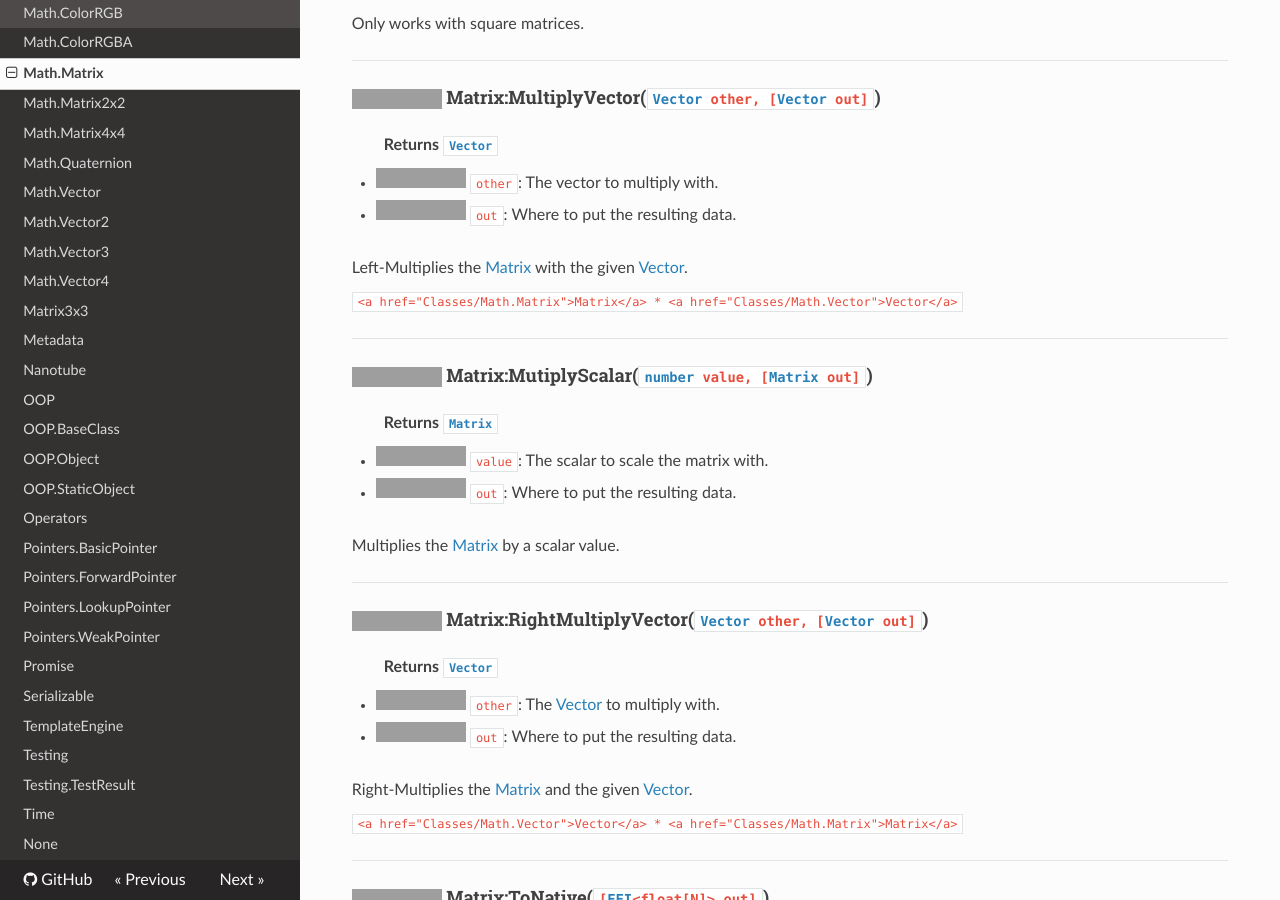
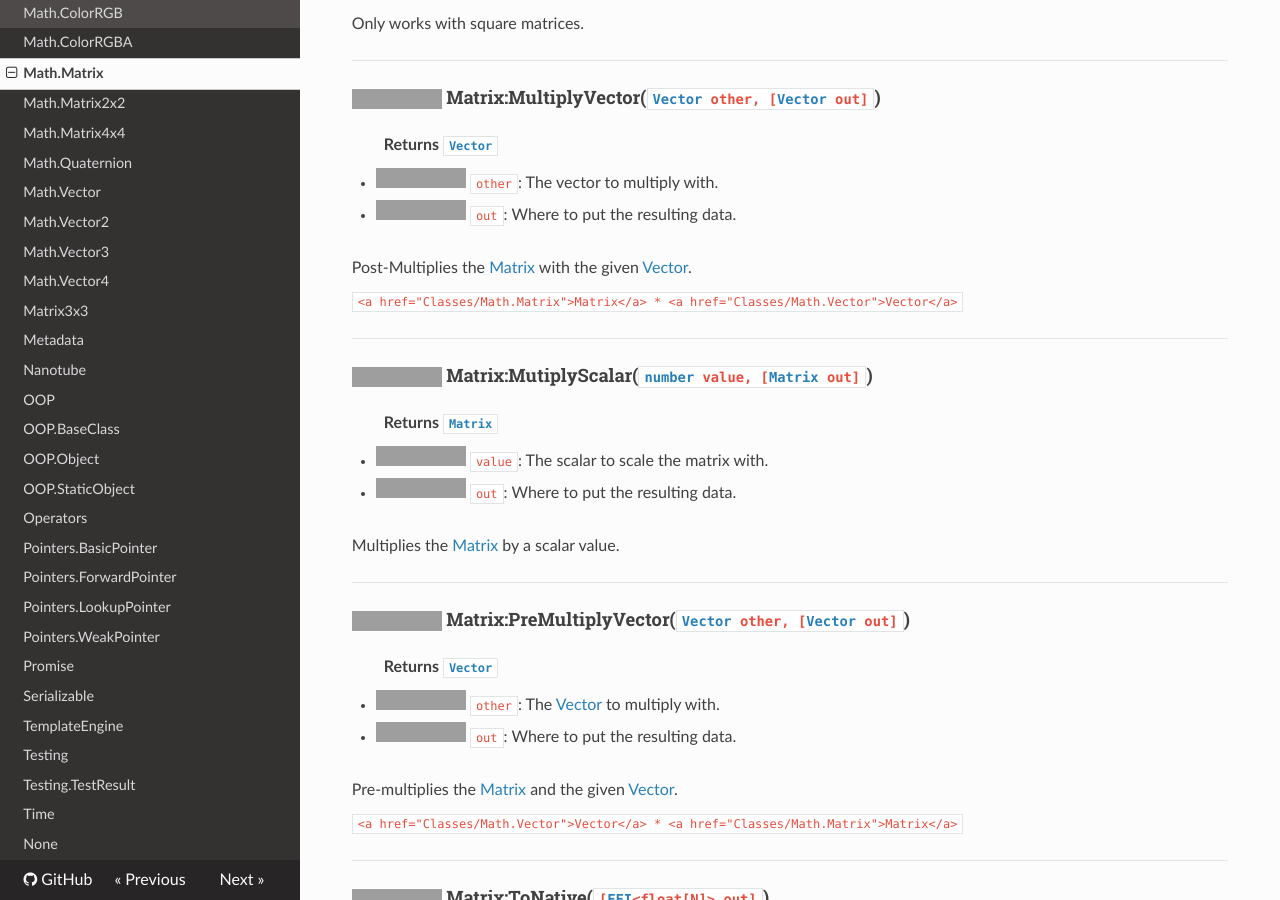
Before and after one commit to lua-carbon/carbon, an MkDocs documentation site: the page built from docs/Classes/Math.Matrix.md, in a window 1280 px wide and 900 px high, scrolled down 4031 px, cut to the strip 0-900 px from the top of the window. Built offline with MkDocs 1.6.1, drawn with Linux system fonts in a browser that asks for light colours; nearby versions of some CDN libraries; old or Windows-style settings are respelled for this version of MkDocs; grey boxes are pictures that could not be loaded.

Commit message:
More steps forward with matrices!

```diff
--- a/docs/Classes/Math.Matrix.md
+++ b/docs/Classes/Math.Matrix.md
@@ -163,7 +163,7 @@ Only works with square matrices.
 - <img class="doc-image" alt="required" src="https://img.shields.io/badge/%20-required-ff9600.svg?style=flat-square" />  `other`: The vector to multiply with.
 - <img class="doc-image" alt="optional" src="https://img.shields.io/badge/%20-optional-0092e6.svg?style=flat-square" />  `out`: Where to put the resulting data.
 
-Left-Multiplies the <a href="Classes/Math.Matrix">Matrix</a> with the given <a href="Classes/Math.Vector">Vector</a>.
+Post-Multiplies the <a href="Classes/Math.Matrix">Matrix</a> with the given <a href="Classes/Math.Vector">Vector</a>.
 
 `<a href="Classes/Math.Matrix">Matrix</a> * <a href="Classes/Math.Vector">Vector</a>`
 
@@ -177,13 +177,13 @@ Left-Multiplies the <a href="Classes/Math.Matrix">Matrix</a> with the given <a h
 Multiplies the <a href="Classes/Math.Matrix">Matrix</a> by a scalar value.
 
 <hr/>
-<h4 class="method-name"><img class="doc-image" alt="public" src="https://img.shields.io/badge/object-public-11b237.svg?style=flat-square" /> Matrix:RightMultiplyVector(<code><a href="Classes/Math.Vector">Vector</a> other, [<a href="Classes/Math.Vector">Vector</a> out]</code>)</h4>
+<h4 class="method-name"><img class="doc-image" alt="public" src="https://img.shields.io/badge/object-public-11b237.svg?style=flat-square" /> Matrix:PreMultiplyVector(<code><a href="Classes/Math.Vector">Vector</a> other, [<a href="Classes/Math.Vector">Vector</a> out]</code>)</h4>
 **<span class="method-returns">Returns <code><a href="Classes/Math.Vector">Vector</a></code></span>**
 
 - <img class="doc-image" alt="required" src="https://img.shields.io/badge/%20-required-ff9600.svg?style=flat-square" />  `other`: The <a href="Classes/Math.Vector">Vector</a> to multiply with.
 - <img class="doc-image" alt="optional" src="https://img.shields.io/badge/%20-optional-0092e6.svg?style=flat-square" />  `out`: Where to put the resulting data.
 
-Right-Multiplies the <a href="Classes/Math.Matrix">Matrix</a> and the given <a href="Classes/Math.Vector">Vector</a>.
+Pre-multiplies the <a href="Classes/Math.Matrix">Matrix</a> and the given <a href="Classes/Math.Vector">Vector</a>.
 
 `<a href="Classes/Math.Vector">Vector</a> * <a href="Classes/Math.Matrix">Matrix</a>`
 
```
Also changed, not shown: docs/Classes/Math.Vector.md (+9 -5 lines), 4 other files.
